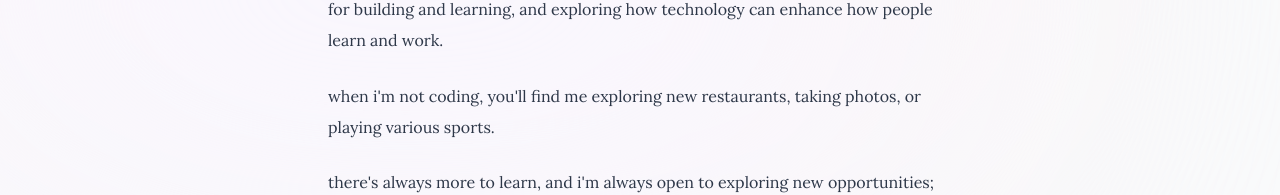
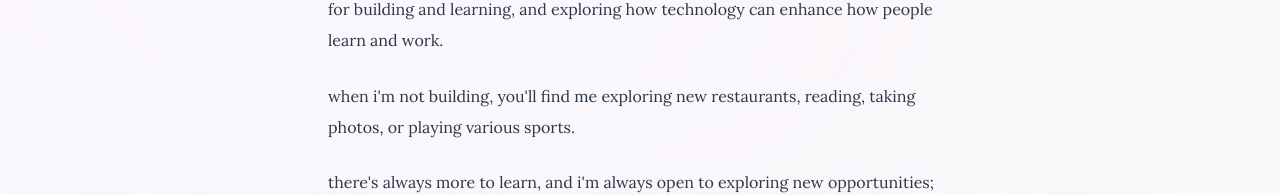
Before and after one commit to mattchng/personal-website, a Next.js app: page /about in a window 1280 px wide. Shown: the part 247-442 px from the top of the page. Built offline with nearby package versions, Linux system fonts and the light colour scheme.

Commit message:
slight about me change

```diff
--- a/app/about/page.tsx
+++ b/app/about/page.tsx
@@ -16,7 +16,7 @@ export default function AboutPage() {
             </p>
 
             <p className="body-text">
-              when i'm not coding, you'll find me exploring new restaurants, taking photos, or playing various sports.
+              when i'm not building, you'll find me exploring new restaurants, reading, taking photos, or playing various sports.
             </p>
 
             <p className="body-text">
```
